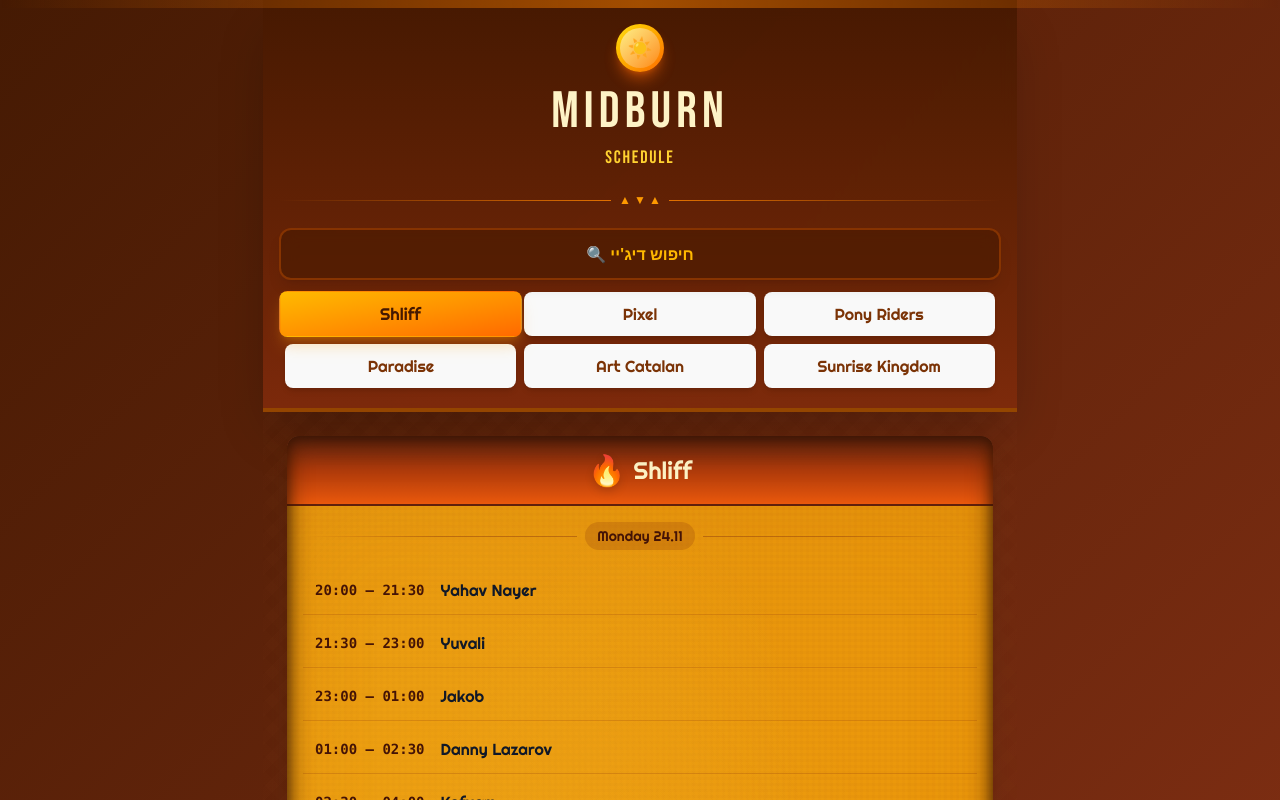
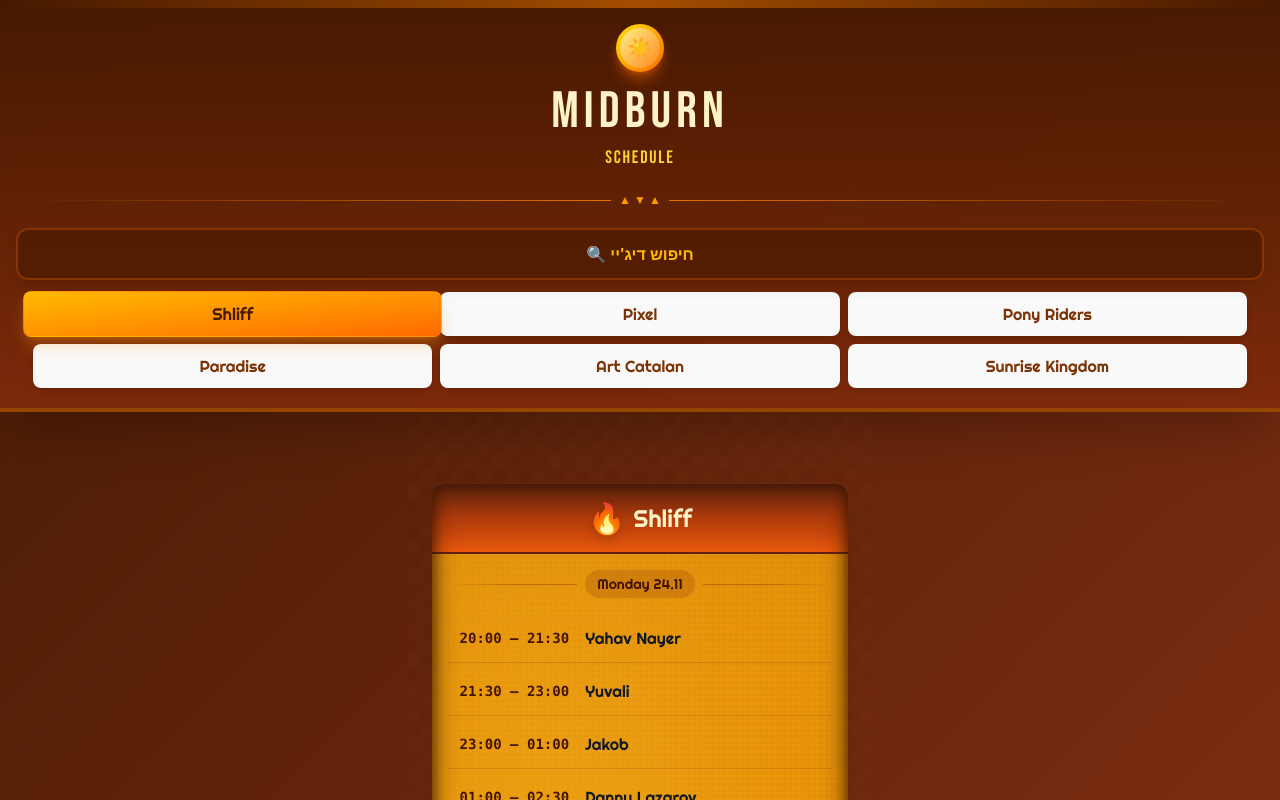
Before and after one commit to MrFalach/midburn-app, a React (Vite) app: page / in a window 1280 px wide. Shown: the top 800 px of the page. Built offline with nearby package versions, Linux system fonts and the light colour scheme.

Commit message:
scrolling header

```diff
--- a/src/App.tsx
+++ b/src/App.tsx
@@ -12,6 +12,8 @@ function App() {
   const [isStandalone, setIsStandalone] = useState(false);
   const [selectedStageId, setSelectedStageId] = useState(stages[0].id);
   const [searchQuery, setSearchQuery] = useState('');
+  const [scrollY, setScrollY] = useState(0);
+  const [showHeader, setShowHeader] = useState(true);
 
   useEffect(() => {
     const standalone = window.matchMedia('(display-mode: standalone)').matches
@@ -42,7 +44,61 @@ function App() {
     }
   }, []);
 
+// Handle scroll
+useEffect(() => {
+  let lastScrollY = window.scrollY;
+  let lastScrollTime = Date.now();
+  let ticking = false;
+
+  const handleScroll = () => {
+    if (!ticking) {
+      window.requestAnimationFrame(() => {
+        const currentScrollY = window.scrollY;
+        const currentTime = Date.now();
+        const timeDiff = currentTime - lastScrollTime;
+        const scrollDiff = Math.abs(currentScrollY - lastScrollY);
+
+        // Calculate scroll velocity (pixels per millisecond)
+        const velocity = scrollDiff / timeDiff;
+
+        // Show header at top
+        if (currentScrollY < 100) {
+          setShowHeader(true);
+        }
+        // Fast scroll down - hide immediately
+        else if (currentScrollY > lastScrollY && velocity > 1) {
+          setShowHeader(false);
+        }
+        // Slow scroll down - keep header visible
+        else if (currentScrollY > lastScrollY && velocity <= 1) {
+          // Don't hide on slow scroll
+        }
+        // Scrolling up - show header
+        else if (currentScrollY < lastScrollY) {
+          setShowHeader(true);
+        }
+
+        setScrollY(currentScrollY);
+        lastScrollY = currentScrollY;
+        lastScrollTime = currentTime;
+        ticking = false;
+      });
+
+      ticking = true;
+    }
+  };
+
+  window.addEventListener('scroll', handleScroll, { passive: true });
+  return () => window.removeEventListener('scroll', handleScroll);
+}, []);
+
   const selectedStage = stages.find(stage => stage.id === selectedStageId) || stages[0];
+
+  // Scroll to top function
+  const scrollToTop = () => {
+    window.scrollTo({ top: 0, behavior: 'smooth' });
+    setShowHeader(true);
+  };
 
   return (
     <div className="min-h-screen bg-gradient-to-br from-amber-950 via-orange-900 to-yellow-800 desert-texture">
@@ -60,8 +116,35 @@ function App() {
         </div>
       )}
 
-{/* Header */}
-<div className="sticky top-0 bg-gradient-to-b from-amber-950/95 to-orange-900/95 backdrop-blur-sm shadow-2xl z-40 px-4 pt-6 pb-5 border-b-4 border-amber-600/50 min-h-[240px]">  {/* Sun decoration */}
+      {/* Scroll to top button */}
+      {!showHeader && scrollY > 200 && (
+        <button
+          onClick={scrollToTop}
+          className="fixed bottom-6 right-4 z-50 bg-gradient-to-br from-amber-400 to-orange-500 text-amber-950 p-4 rounded-full shadow-2xl hover:scale-110 active:scale-95 transition-all duration-300"
+        >
+          <svg
+            xmlns="http://www.w3.org/2000/svg"
+            fill="none"
+            viewBox="0 0 24 24"
+            strokeWidth={3}
+            stroke="currentColor"
+            className="w-6 h-6"
+          >
+            <path strokeLinecap="round" strokeLinejoin="round" d="M4.5 15.75l7.5-7.5 7.5 7.5" />
+          </svg>
+        </button>
+      )}
+
+      {/* Header with scroll animation */}
+      <div
+        className="fixed top-0 left-0 right-0 bg-gradient-to-b from-amber-950/95 to-orange-900/95 backdrop-blur-sm shadow-2xl z-40 px-4 pt-6 pb-5 border-b-4 border-amber-600/50 min-h-[240px] transition-all duration-500 ease-in-out"
+        style={{
+          opacity: showHeader ? 1 : 0,
+          transform: showHeader ? 'translateY(0)' : 'translateY(-100%)',
+          pointerEvents: showHeader ? 'auto' : 'none'
+        }}
+      >
+        {/* Sun decoration */}
         <div className="flex justify-center mb-3">
           <div className="relative w-12 h-12 sun-pulse">
             <div className="absolute inset-0 rounded-full bg-gradient-to-br from-yellow-300 to-orange-500 shadow-lg shadow-orange-500/50"></div>
@@ -99,6 +182,9 @@ function App() {
         </div>
       </div>
 
+      {/* Spacer for fixed header */}
+      <div className="h-[460px]"></div>
+
       {/* Content */}
       <div className="px-6 pt-6 pb-10">
         {searchQuery ? (
```
Lines whose indentation alone changed are shown as unchanged.
